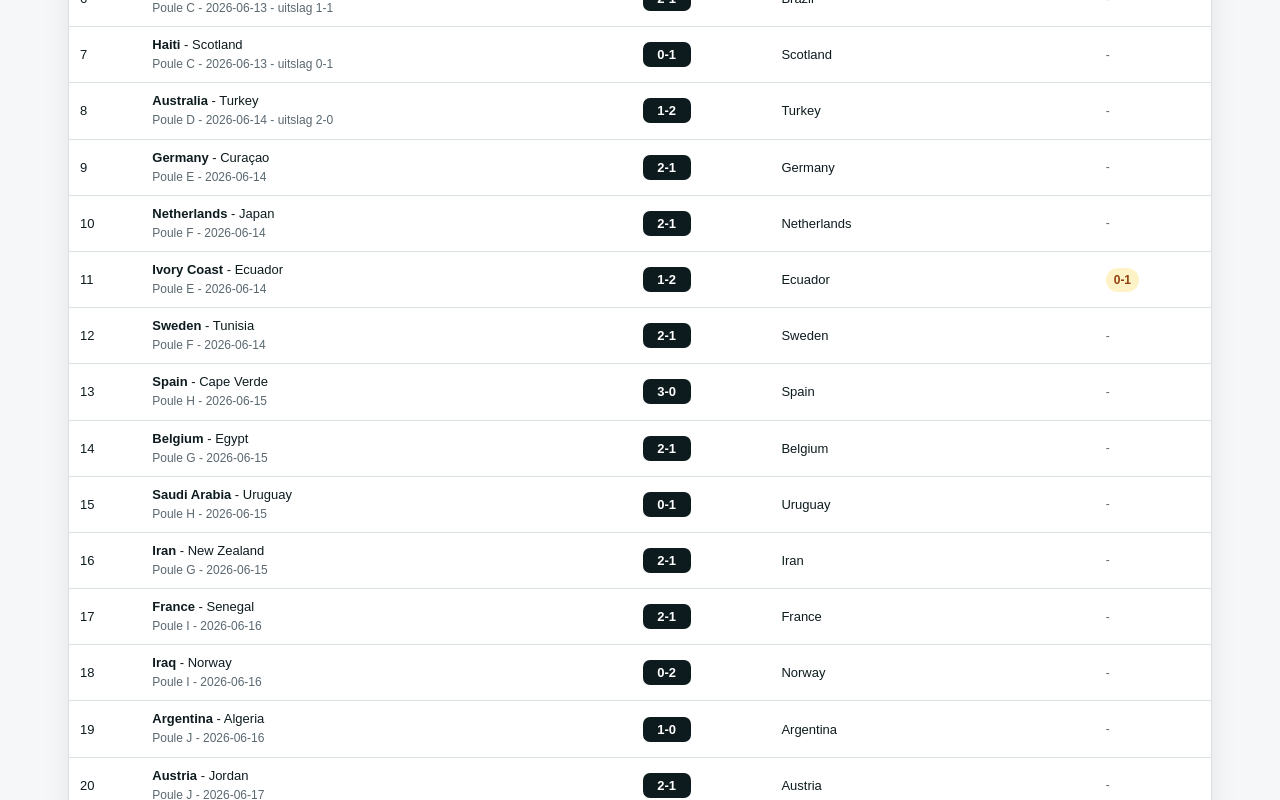
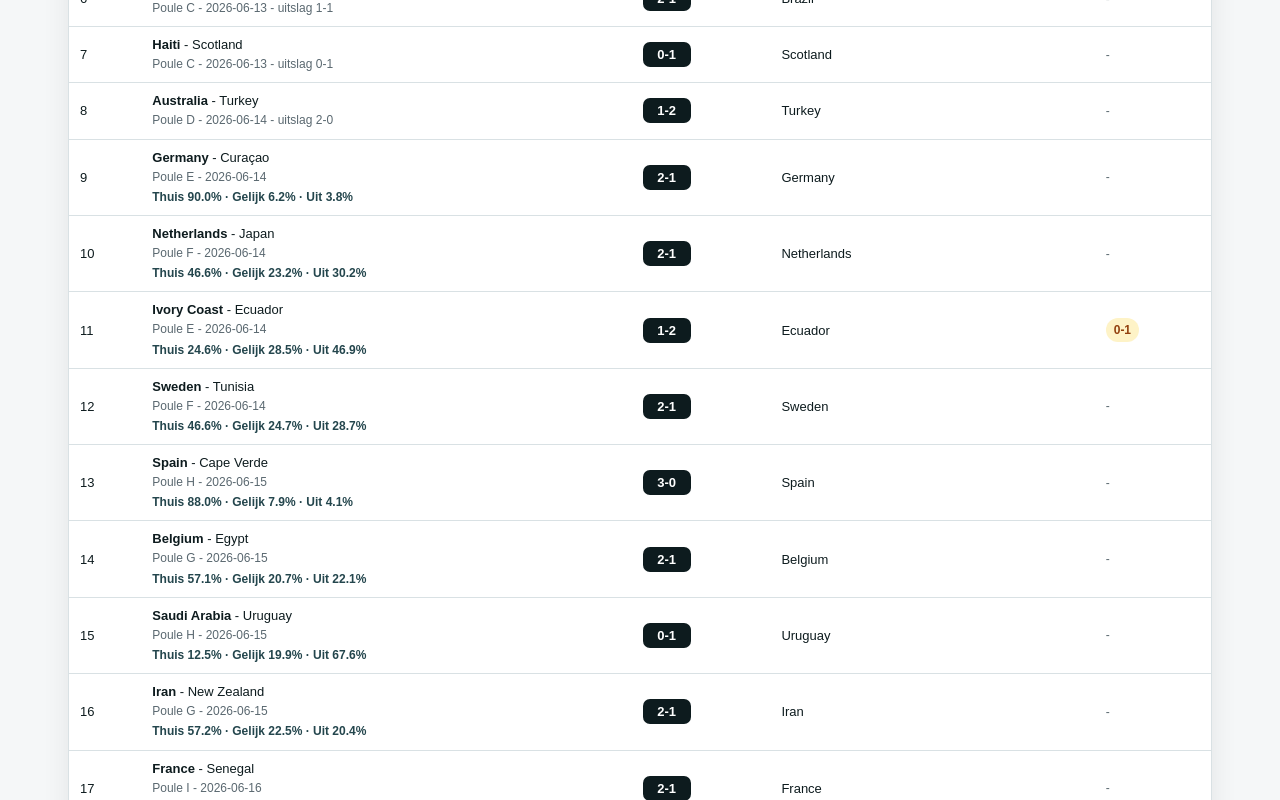
Before and after one commit to thomlaer/voetbal_prediction, a Next.js app in the folder github_vercel_app/: page / in a window 1280 px wide. Shown: the part 1660-2460 px from the top of the page. Built offline with nearby package versions, Linux system fonts and the light colour scheme.

Commit message:
Show match outcome probabilities

```diff
--- a/github_vercel_app/src/app/globals.css
+++ b/github_vercel_app/src/app/globals.css
@@ -133,6 +133,14 @@
   margin-top: 4px;
   color: var(--muted);
   font-size: 12px;
+  line-height: 1.35;
+}
+
+.prob-note {
+  margin-top: 4px;
+  color: #24464d;
+  font-size: 12px;
+  font-weight: 800;
   line-height: 1.35;
 }
 
--- a/github_vercel_app/src/app/page.tsx
+++ b/github_vercel_app/src/app/page.tsx
@@ -236,6 +236,16 @@
   return row.filled_score || row.pre_match_score || row.score;
 }
 
+function hasOutcomeProbabilities(row: Prediction) {
+  return [row.prob_home_win, row.prob_draw, row.prob_away_win].some(
+    (value) => value !== undefined && value !== null,
+  );
+}
+
+function probabilityLine(row: Prediction) {
+  return `Thuis ${pct(row.prob_home_win)} · Gelijk ${pct(row.prob_draw)} · Uit ${pct(row.prob_away_win)}`;
+}
+
 function grouped<T extends { group: string }>(items: T[]) {
   return items.reduce<Record<string, T[]>>((acc, item) => {
     const key = item.group || "-";
@@ -329,7 +339,7 @@
             <div>
               <h2 className="section-title">Update Starten</h2>
               <p className="section-subtitle">
-                Start dezelfde GitHub rebuild als via Actions, inclusief Soccerbase refresh en Vercel deploy.
+                Start een nieuwe modelrun zodra je nieuwe uitslagen wilt verwerken.
               </p>
             </div>
           </div>
@@ -482,6 +492,9 @@
                                 {row.group ? `Poule ${row.group}` : stageLabel(row.stage)} - {row.date}
                                 {isPlayed(row) ? ` - uitslag ${row.actual_score}` : ""}
                               </div>
+                              {!isPlayed(row) && hasOutcomeProbabilities(row) ? (
+                                <div className="prob-note">{probabilityLine(row)}</div>
+                              ) : null}
                             </td>
                             <td>
                               <span className="score">{displayScore(row)}</span>
@@ -575,6 +588,7 @@
                     <td>{row.stage}</td>
                     <td>
                       <strong>{row.home_team}</strong> - {row.away_team}
+                      {hasOutcomeProbabilities(row) ? <div className="prob-note">{probabilityLine(row)}</div> : null}
                     </td>
                     <td>
                       <span className="score">{row.score}</span>
```
